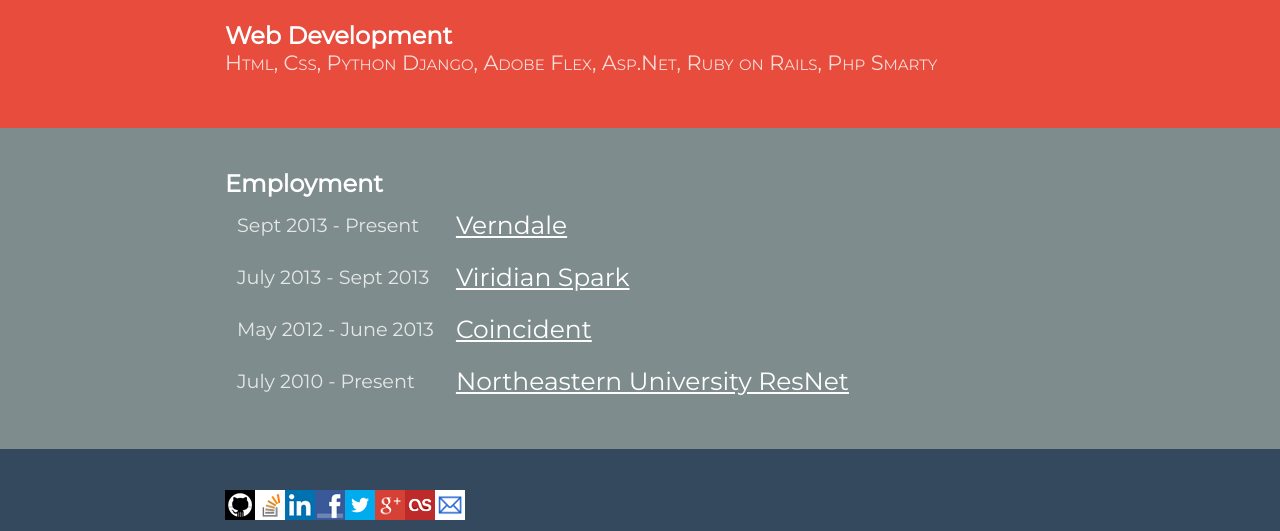
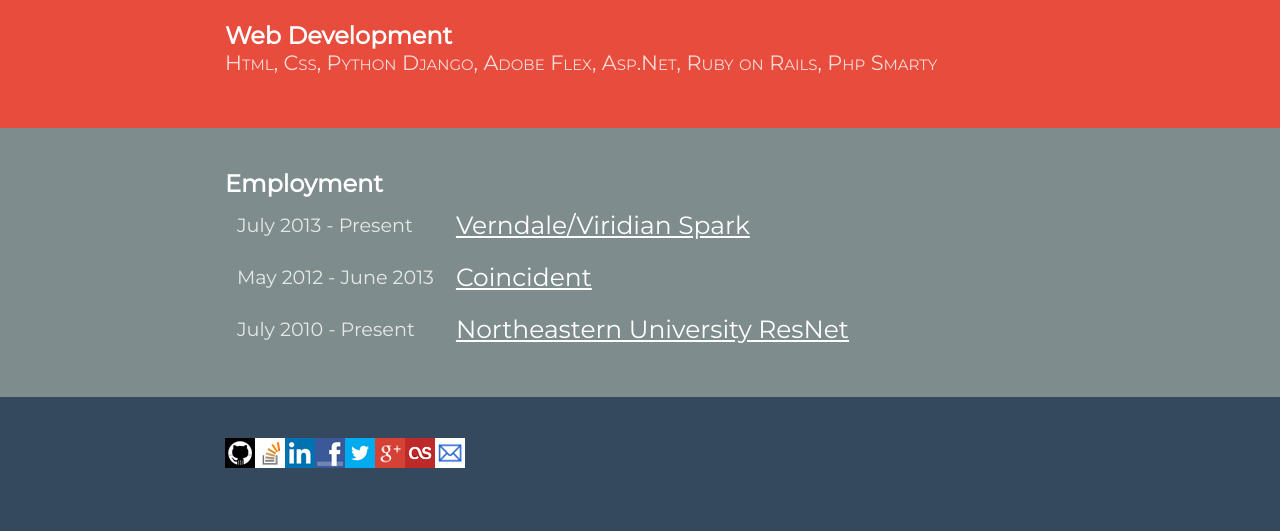
Before and after one commit to AdamEdgett/adamedgett.github.io, a plain HTML site: page index.html in a window 1280 px wide. Shown: the part 399-930 px from the top of the page. After the commit the page ends 878 px from the top, so only its background shows below. Drawn offline with nearby package versions, Linux system fonts and the light colour scheme; files that its build step writes are made by us from their sources.

Commit message:
Merged listings for Viridian Spark and Verndale

```diff
--- a/index.html
+++ b/index.html
@@ -34,15 +34,9 @@
 				<h4>Employment</h4>
 				<table>
 					<tr>
-						<td>Sept 2013 - Present</td>
+						<td>July 2013 - Present</td>
 						<td>
-							<a href="http://www.verndale.com">Verndale</a>
-						</td>
-					</tr>
-					<tr>
-						<td>July 2013 - Sept 2013</td>
-						<td>
-							<a href="http://www.viridianspark.com">Viridian Spark</a>
+							<a href="http://www.verndale.com">Verndale/Viridian Spark</a>
 						</td>
 					</tr>
 					<tr>
```
